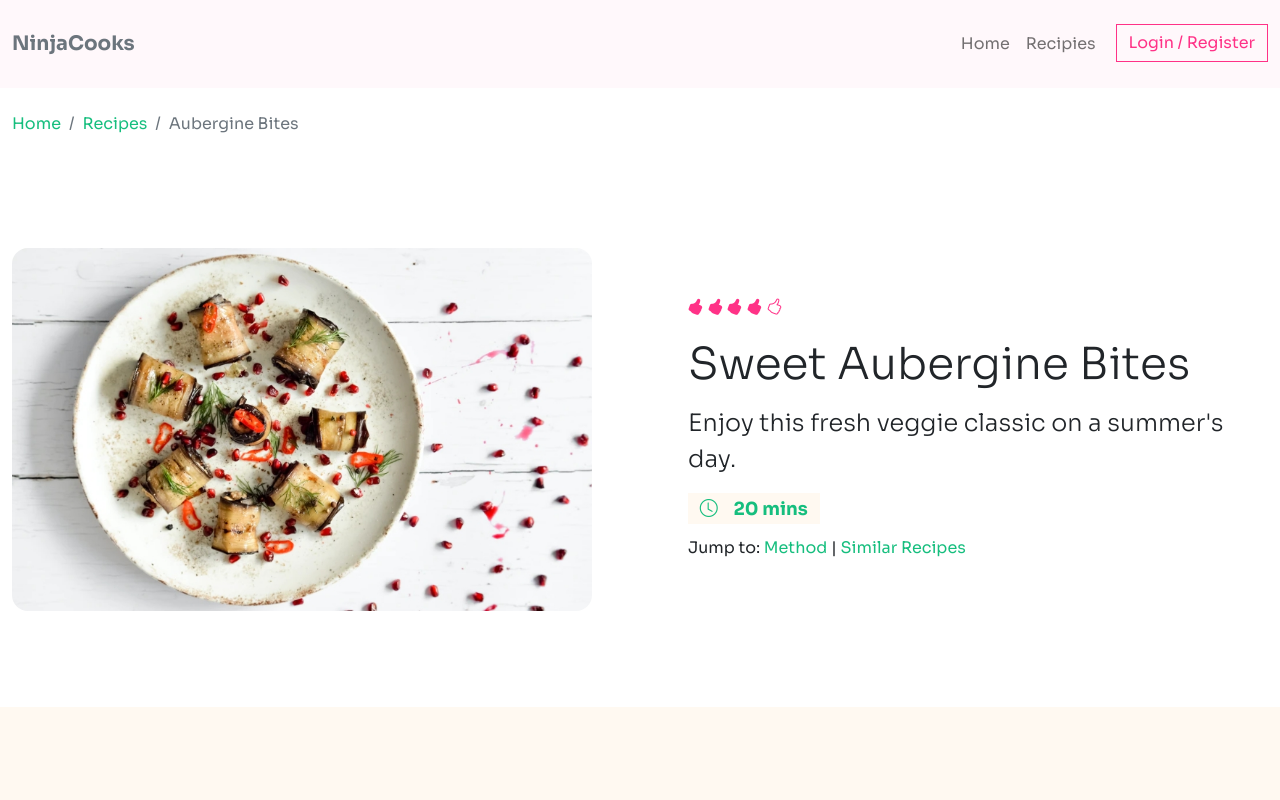
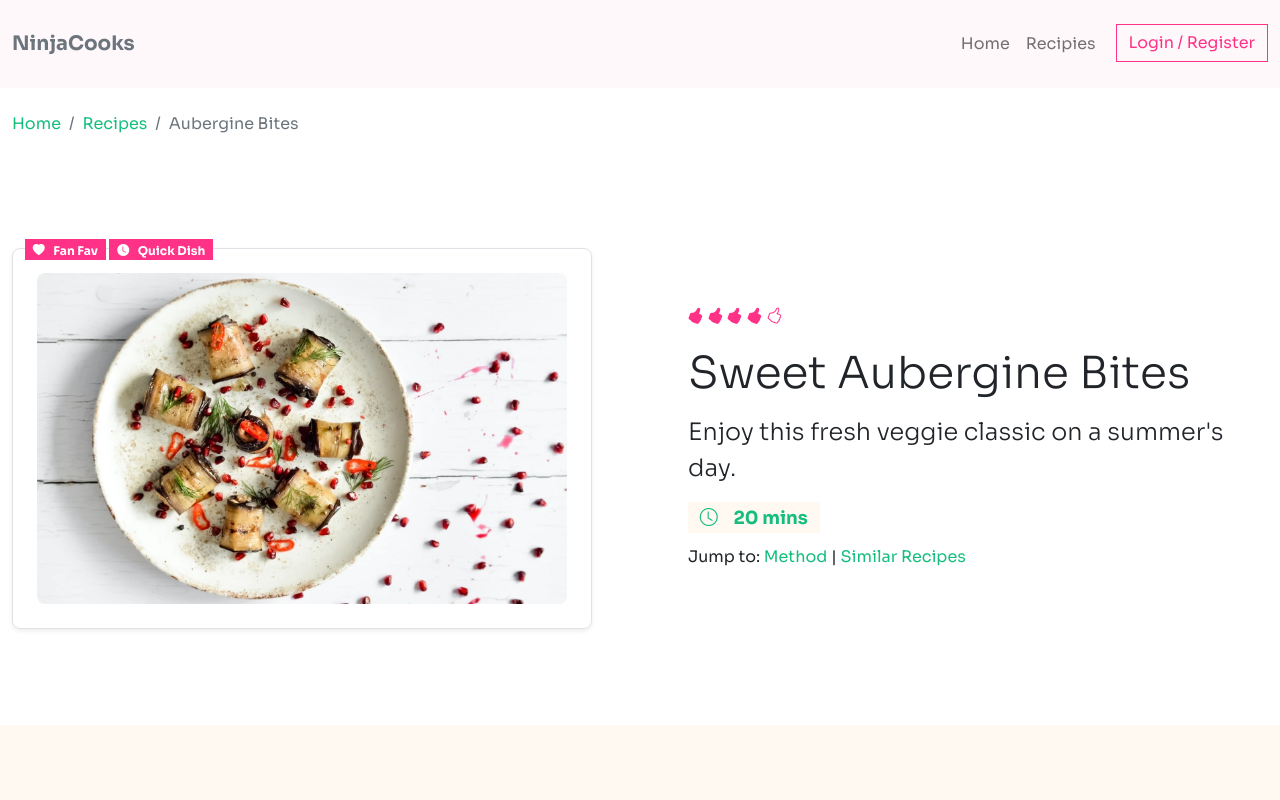
Before and after one commit to H3rmel/cook-ninja, a website: page index.html in a window 1280 px wide. Shown: the top 800 px of the page. Drawn offline with nearby package versions, Linux system fonts and the light colour scheme.

Commit message:
lesson 15 done!

```diff
--- a/index.html
+++ b/index.html
@@ -82,7 +82,18 @@
       <div class="container-lg">
         <div class="row align-items-center g-5">
           <div class="col-md-6">
-            <img class="img-fluid rounded-4" src="/src/img/aub-dish.jpg" alt="recipe image" />
+            <!-- <img class="img-fluid" src="/src/img/aub-dish.jpg" alt="recipe image" /> -->
+            <div class="featured-block">
+              <div class="featured-block-badges">
+                <span class="badge bg-primary text-white">
+                  <i class="bi bi-heart-fill me-1"></i> Fan Fav
+                </span>
+                <span class="badge bg-primary text-white">
+                  <i class="bi bi-clock-fill me-1"></i> Quick Dish
+                </span>
+              </div>
+              <img src="./src/img/aub-dish.jpg" alt="recipe image" class="img-fluid">
+            </div>
           </div>
           <div class="col-md-6">
             <p class="my-2">
--- a/src/scss/main.scss
+++ b/src/scss/main.scss
@@ -172,3 +172,6 @@ $utilities: map-merge($utilities, $modified-utilities);
 
 // Bootstrap Lib
 @import "../../node_modules/bootstrap/scss/bootstrap";
+
+// Custom components
+@import "./modules/featured";
--- /dev/null
+++ b/src/scss/modules/_featured.scss
@@ -0,0 +1,19 @@
+.featured-block {
+  padding: $spacer;
+  border: 1px solid;
+  box-shadow: $box-shadow-sm;
+  border-radius: $border-radius-lg;
+  border-color: $gray-300;
+  text-align: center;
+  display: block;
+  position: relative;
+  > img {
+    @include img-fluid();
+    border-radius: $border-radius-lg;
+  }
+  > .featured-block-badges {
+    position: absolute;
+    top: - calc($spacer / 2);
+    left: calc($spacer / 2);
+  }
+}
```
Also changed, not shown: src/css/main.min.css.
